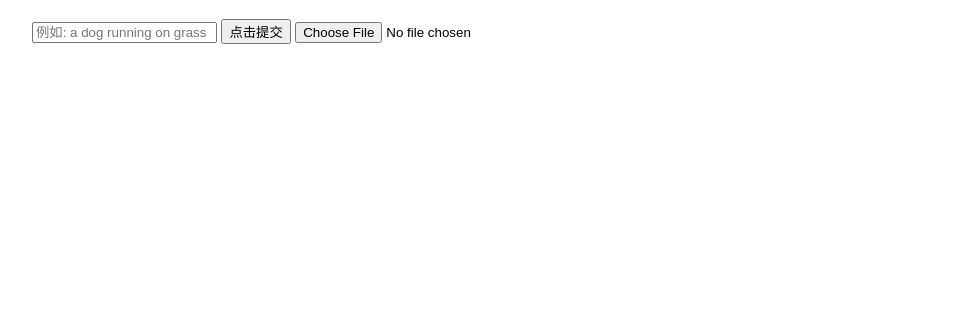
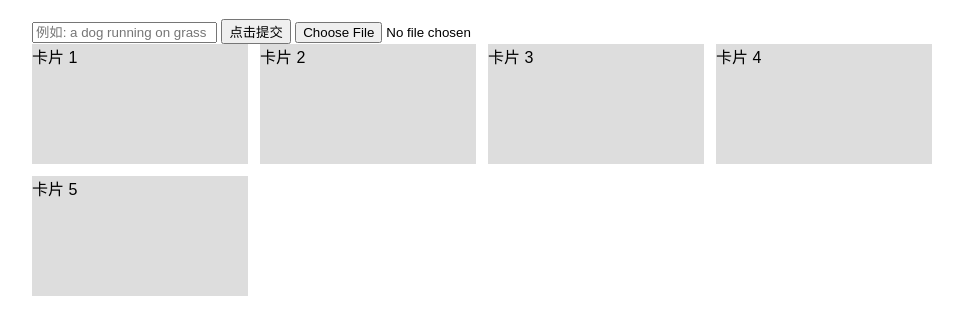
Before and after one commit to IncrSq359/crossModelRetrieval, a plain HTML site: page app/frontend/index.html in a window 1280 px wide. Shown: the part 70-404 px from the top of the page, without its empty margins (158-1121 px from the left). Drawn offline with Linux system fonts and the light colour scheme.

Commit message:
exp4: add grid layout for results

```diff
--- a/app/frontend/index.html
+++ b/app/frontend/index.html
@@ -16,6 +16,12 @@
     <!--状态栏：显示耗时和检索后端-->
     <div id="status-bar"></div>
     <!--结果网格：之后由代码往里面放图片卡片-->
-    <div id="results"></div>
+    <div id="results">
+        <div style="background:#ddd; height:120px">卡片 1</div>
+        <div style="background:#ddd; height:120px">卡片 2</div>
+        <div style="background:#ddd; height:120px">卡片 3</div>
+        <div style="background:#ddd; height:120px">卡片 4</div>
+        <div style="background:#ddd; height:120px">卡片 5</div>
+    </div>
 </body>
 </html>
--- a/app/frontend/style.css
+++ b/app/frontend/style.css
@@ -3,3 +3,8 @@ body{
     margin: 0 auto;
     font-family: sans-serif;
 }
+#results{
+    display: grid;
+    grid-template-columns: repeat(auto-fill,minmax(180px,1fr));
+    gap:12px;
+}
```
